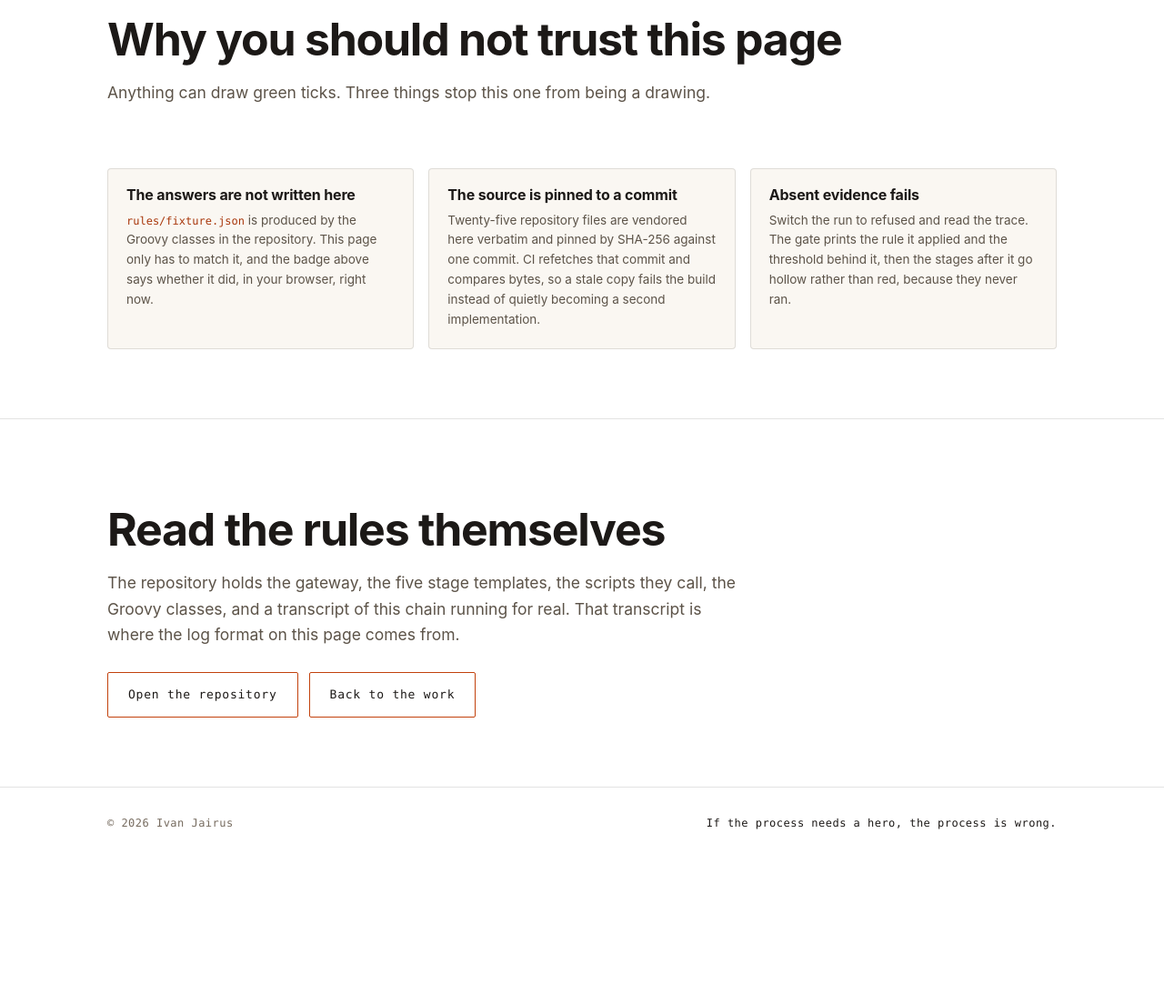
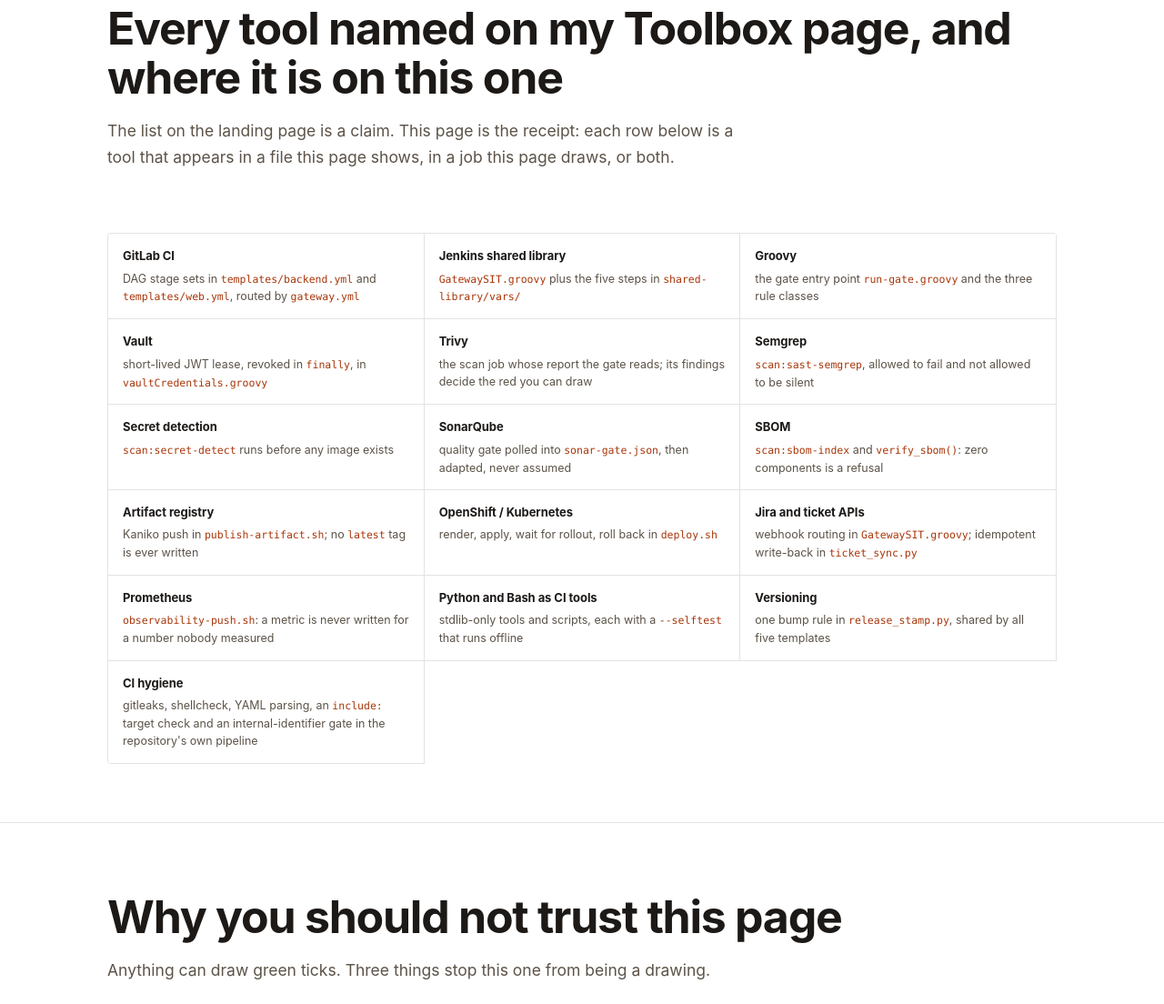
Before and after one commit to IvanJairus/Portofolio, a plain HTML site: page pipelines/index.html in a window 1280 px wide. Shown: the part 3438-4542 px from the top of the page at 91% size. Before the commit the page ends 4394 px from the top, so only its background shows below. Drawn offline with Linux system fonts and the light colour scheme; no server answers; files whose address does not match are found by name.

Commit message:
Put the Toolbox claim and its receipt on the same page
The brief for this page said the tools named on the landing page have to be
provable here. Sixteen rows, each naming the file or the job on this page where
the tool actually appears, in a hairline grid whose lines belong to the cells -
with a gap-coloured background the short last row painted itself as a grey block.

```diff
--- a/assets/css/pipelines.css
+++ b/assets/css/pipelines.css
@@ -218,6 +218,16 @@
 .pv-note { font-size: 12.5px; color: var(--ink-faint); margin: 16px 2px 0; line-height: 1.65; }
 .pv-note code { font-family: var(--font-mono); font-size: 11.5px; color: var(--ink-dim); }
 
+/* Hairlines belong to the cells, not to the grid's background: with auto-fit the
+   last row is often short, and a gap-coloured grid paints that remainder as a
+   grey block that reads as a bug. */
+.pv-tools { padding: clamp(40px, 5vw, 64px) 0; border-top: 1px solid var(--line); }
+.pv-tool-grid { list-style: none; margin: 22px 0 0; padding: 0; display: grid; grid-template-columns: repeat(auto-fit, minmax(268px, 1fr)); background: var(--bg); border-top: 1px solid var(--line); border-left: 1px solid var(--line); border-radius: var(--radius); overflow: hidden; }
+.pv-tool-grid li { background: var(--bg); padding: 14px 16px; display: flex; flex-direction: column; gap: 4px; border-right: 1px solid var(--line); border-bottom: 1px solid var(--line); }
+.pv-tool-grid b { font-size: 13px; letter-spacing: -.005em; }
+.pv-tool-grid span { font-size: 12.5px; line-height: 1.55; color: var(--ink-dim); }
+.pv-tool-grid code { font-family: var(--font-mono); font-size: 11.5px; color: var(--accent-strong); }
+
 .pv-proof { padding: clamp(48px, 6vw, 76px) 0; border-top: 1px solid var(--line); }
 .pv-proof-grid { display: grid; grid-template-columns: repeat(auto-fit, minmax(268px, 1fr)); gap: 16px; }
 .pv-proof-card { border: 1px solid var(--line); border-radius: var(--radius); padding: 20px; background: var(--bg-3); }
--- a/pipelines/index.html
+++ b/pipelines/index.html
@@ -229,6 +229,36 @@
       </div>
     </section>
 
+    <section class="pv-tools">
+      <div class="wrap">
+        <div class="section-head">
+          <h2>Every tool named on my Toolbox page, and where it is on this one</h2>
+          <p class="lead">
+            The list on the landing page is a claim. This page is the receipt: each row below is a tool that
+            appears in a file this page shows, in a job this page draws, or both.
+          </p>
+        </div>
+        <ul class="pv-tool-grid">
+          <li><b>GitLab CI</b><span>DAG stage sets in <code>templates/backend.yml</code> and <code>templates/web.yml</code>, routed by <code>gateway.yml</code></span></li>
+          <li><b>Jenkins shared library</b><span><code>GatewaySIT.groovy</code> plus the five steps in <code>shared-library/vars/</code></span></li>
+          <li><b>Groovy</b><span>the gate entry point <code>run-gate.groovy</code> and the three rule classes</span></li>
+          <li><b>Vault</b><span>short-lived JWT lease, revoked in <code>finally</code>, in <code>vaultCredentials.groovy</code></span></li>
+          <li><b>Trivy</b><span>the scan job whose report the gate reads; its findings decide the red you can draw</span></li>
+          <li><b>Semgrep</b><span><code>scan:sast-semgrep</code>, allowed to fail and not allowed to be silent</span></li>
+          <li><b>Secret detection</b><span><code>scan:secret-detect</code> runs before any image exists</span></li>
+          <li><b>SonarQube</b><span>quality gate polled into <code>sonar-gate.json</code>, then adapted, never assumed</span></li>
+          <li><b>SBOM</b><span><code>scan:sbom-index</code> and <code>verify_sbom()</code>: zero components is a refusal</span></li>
+          <li><b>Artifact registry</b><span>Kaniko push in <code>publish-artifact.sh</code>; no <code>latest</code> tag is ever written</span></li>
+          <li><b>OpenShift / Kubernetes</b><span>render, apply, wait for rollout, roll back in <code>deploy.sh</code></span></li>
+          <li><b>Jira and ticket APIs</b><span>webhook routing in <code>GatewaySIT.groovy</code>; idempotent write-back in <code>ticket_sync.py</code></span></li>
+          <li><b>Prometheus</b><span><code>observability-push.sh</code>: a metric is never written for a number nobody measured</span></li>
+          <li><b>Python and Bash as CI tools</b><span>stdlib-only tools and scripts, each with a <code>--selftest</code> that runs offline</span></li>
+          <li><b>Versioning</b><span>one bump rule in <code>release_stamp.py</code>, shared by all five templates</span></li>
+          <li><b>CI hygiene</b><span>gitleaks, shellcheck, YAML parsing, an <code>include:</code> target check and an internal-identifier gate in the repository's own pipeline</span></li>
+        </ul>
+      </div>
+    </section>
+
     <section class="pv-proof">
       <div class="wrap">
         <div class="section-head">
```
Also changed, not shown: CHANGELOG.md.
